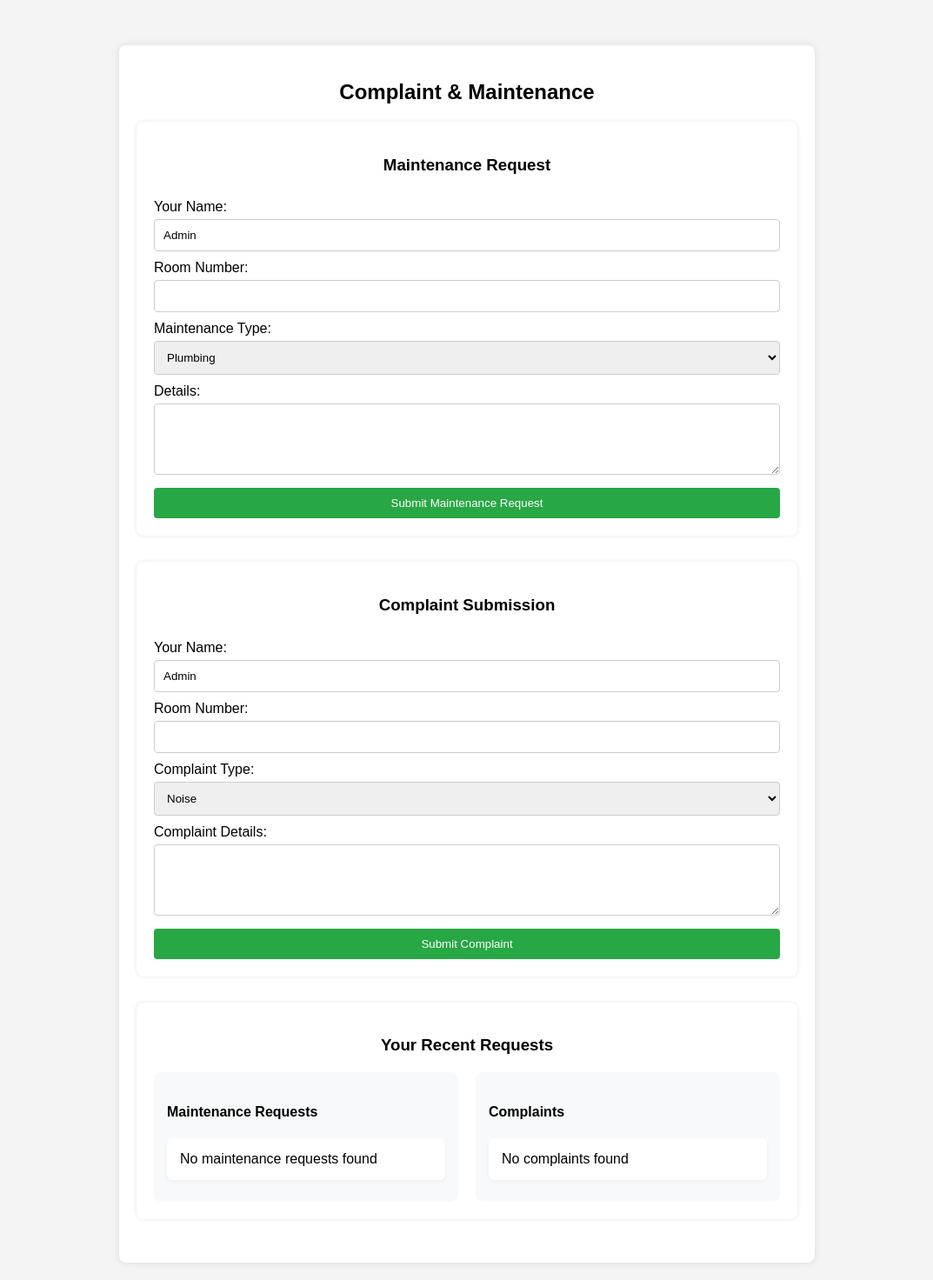
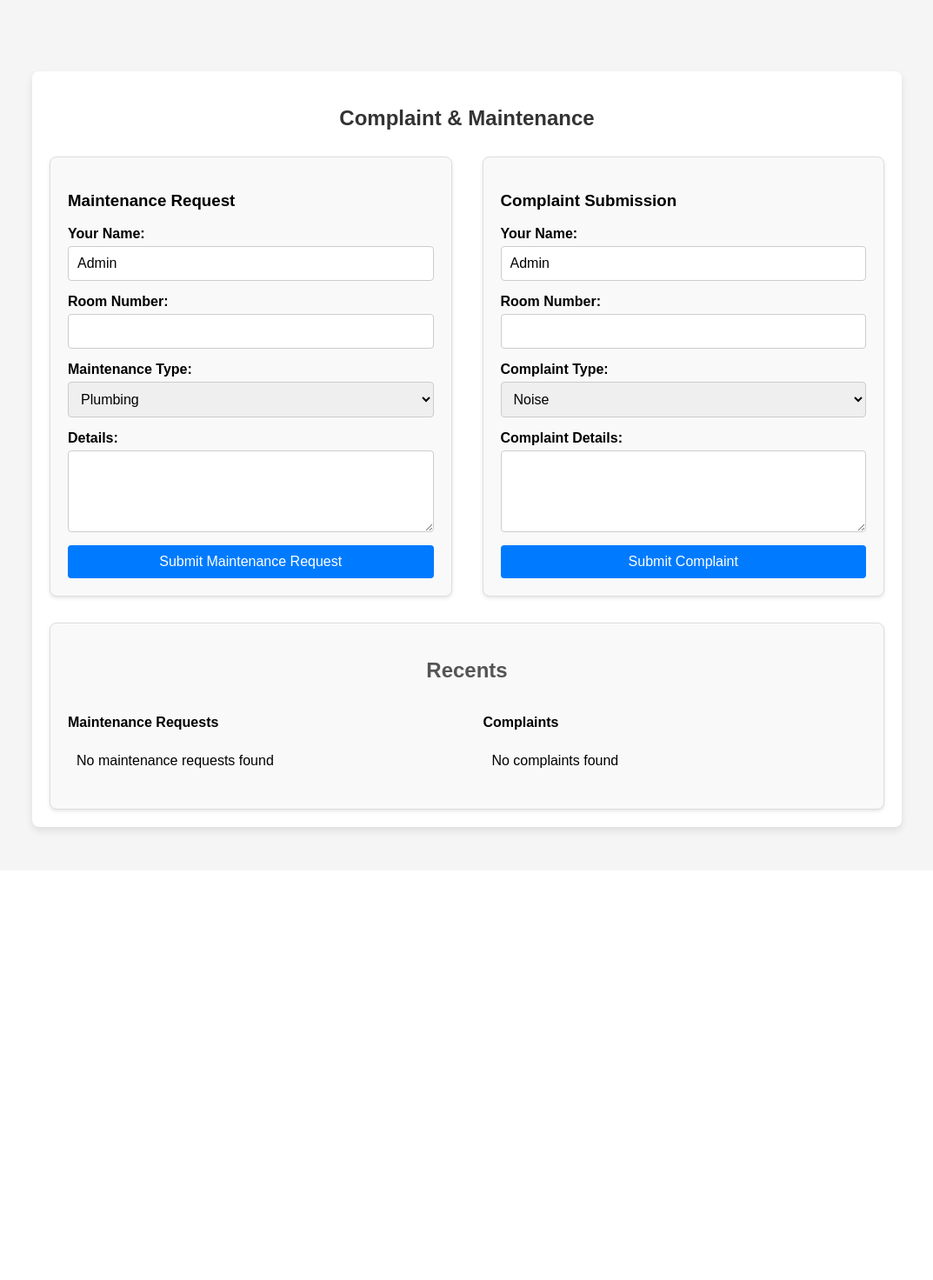
Before and after one commit to gyanansh2005/HMS, a Flask app: page /complaint_and_maintenance in a window 1280 px wide. Shown: the part 58-1530 px from the top of the page at 87% size, without its empty margins (103-1176 px from the left). After the commit the page ends 1018 px from the top, so only its background shows below. Run offline with Flask 3, Linux system fonts and the light colour scheme; a user stored in the database is signed in.

Commit message:
complaint...

```diff
--- a/static/css/complaint_and_maintainance.css
+++ b/static/css/complaint_and_maintainance.css
@@ -1,99 +1,137 @@
 body {
     font-family: Arial, sans-serif;
-    background-color: #f4f4f4;
     margin: 0;
+    padding: 0;
+    box-sizing: border-box;
+    background-color: #f5f5f5;
+}
+
+.container {
+    max-width: 1000px;
+    margin: 50px auto;
     padding: 20px;
+    background-color: #fff;
+    border-radius: 8px;
+    box-shadow: 0 4px 8px rgba(0, 0, 0, 0.1);
 }
-.container {
-    max-width: 800px;
-    background: white;
+
+h2 {
+    text-align: center;
+    color: #333;
+    margin-bottom: 30px;
+}
+
+#upper_container {
+    display: flex;
+    justify-content: space-between;
+    gap: 20px; /* Added gap between maintenance and complaint sections */
+}
+
+.section {
+    width: 48%;
     padding: 20px;
+    border: 1px solid #ddd;
     border-radius: 8px;
-    box-shadow: 0 0 10px rgba(0, 0, 0, 0.1);
-    margin: auto;
+    background-color: #f9f9f9;
+    box-shadow: 0 2px 4px rgba(0, 0, 0, 0.1);
 }
-.section {
-    margin-bottom: 30px;
-    padding: 20px;
-    background: #fff;
-    border-radius: 8px;
-    box-shadow: 0 0 5px rgba(0, 0, 0, 0.1);
+
+.section h2 {
+    margin-bottom: 15px;
+    color: #555;
 }
-h2, h3 {
-    text-align: center;
-}
+
 form {
     display: flex;
     flex-direction: column;
 }
+
 label {
-    margin-top: 10px;
+    margin-bottom: 5px;
+    font-weight: bold;
 }
-input, textarea, select {
+
+input, select, textarea {
+    margin-bottom: 15px;
     padding: 10px;
-    margin-top: 5px;
     border: 1px solid #ccc;
     border-radius: 4px;
+    font-size: 16px;
 }
+
 button {
-    margin-top: 15px;
-    padding: 10px;
-    background: #28a745;
+    padding: 10px 15px;
+    background-color: #007BFF;
     color: white;
     border: none;
     border-radius: 4px;
+    font-size: 16px;
     cursor: pointer;
+    transition: background-color 0.3s;
 }
+
 button:hover {
-    background: #218838;
+    background-color: #0056b3;
 }
+
 ul {
     list-style-type: none;
     padding: 0;
 }
+
 li {
-    background: #fff;
     padding: 10px;
-    margin: 5px 0;
-    border-radius: 4px;
-    box-shadow: 0 0 5px rgba(0, 0, 0, 0.1);
+    border-bottom: 1px solid #ddd;
+}
+
+li:last-child {
+    border-bottom: none;
+}
+
+.submission-section {
+    display: flex;
+    justify-content: space-between;
+    gap: 20px; /* Added gap between submission sections */
+    margin-top: 30px;
+}
+
+.submission-section .section {
+    width: 48%;
+}
+
+.footer {
+    display: none;
+}
+
+#upper_container {
+    display: flex;
+    gap: 35px;
+}
+
+#lower_container {
+    width: 100%; /* Make sure it takes the whole container width */
+    margin-top: 30px;
+}
+
+.section {
+    width: 100%; /* Adjust section width to 100% */
+    padding: 20px;
+    border: 1px solid #ddd;
+    border-radius: 8px;
+    background-color: #f9f9f9;
+    box-shadow: 0 2px 4px rgba(0, 0, 0, 0.1);
 }
 
 .requests-container {
-    display: grid;
-    grid-template-columns: 1fr 1fr;
+    display: flex;
+    justify-content: space-between;
     gap: 20px;
-    margin-top: 20px;
 }
 
 .request-list {
-    background: #f8f9fa;
-    padding: 15px;
-    border-radius: 8px;
+    width: 48%; /* Adjust width to take up the space */
 }
 
-.request-list ul {
-    list-style: none;
-    padding: 0;
-    margin: 0;
+.request-list h4 {
+    margin-bottom: 15px;
 }
-
-.request-list li {
-    background: white;
-    padding: 15px;
-    margin: 10px 0;
-    border-radius: 6px;
-    box-shadow: 0 2px 4px rgba(0,0,0,0.05);
-}
-
-.request-list li strong {
-    color: #2a2a72;
-}
-
-.request-list small {
-    color: #666;
-    font-size: 0.9em;
-}
-.footer{
-    display: none;
-}
--- a/templates/complaint_and_maintenance.html
+++ b/templates/complaint_and_maintenance.html
@@ -1,12 +1,13 @@
-
 <!DOCTYPE html>
 <html lang="en">
+
 <head>
     <meta charset="UTF-8">
     <meta name="viewport" content="width=device-width, initial-scale=1.0">
     <title>Complaint & Maintenance</title>
     <link rel="stylesheet" href="../static/css/complaint_and_maintainance.css">
 </head>
+
 <body>
     {%extends 'base.html'%}
     {%block content%}
@@ -15,6 +16,7 @@
         <h2>Complaint & Maintenance</h2>
 
         <!-- Maintenance Request Form -->
+        <div id="upper_container">
             <div class="section">
                 <h3>Maintenance Request</h3>
                 <form method="POST" action="{{ url_for('submit_request') }}">
@@ -68,9 +70,18 @@
                 </form>
             </div>
 
+
+
+        </div>
+
+
+
         <!-- Submitted Requests Display -->
+         <div id="lower_container">
         <div class="section">
-            <h3>Your Recent Requests</h3>
+            <center>
+            <h2>Recents</h2>
+        </center>
             <div class="requests-container">
                 <div class="request-list">
                     <h4>Maintenance Requests</h4>
@@ -106,7 +117,9 @@
             </div>
         </div>
     </div>
+    </div>
     {%endblock%}
 </body>
+
 </html>
 [file content end]
```
Also changed, not shown: app.db (deleted). Lines whose indentation alone changed are shown as unchanged.
